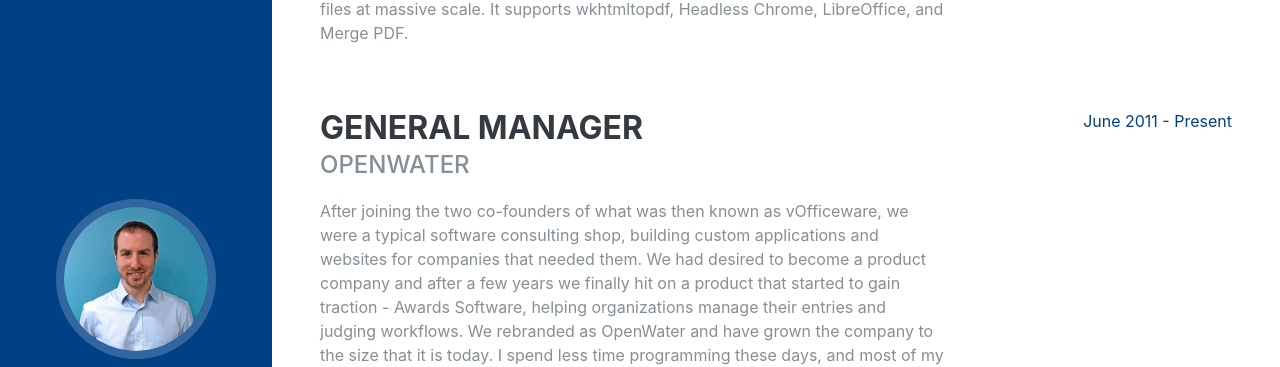
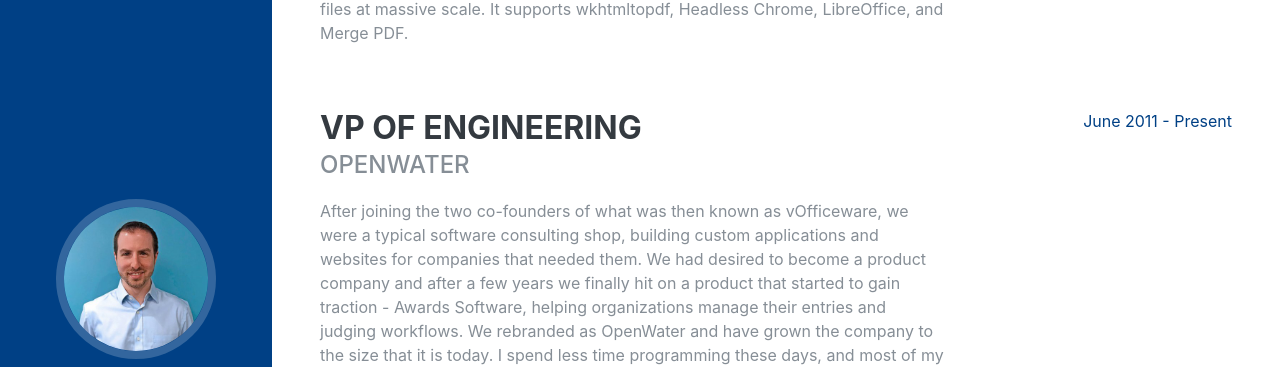
Before and after one commit to apexdodge/apexdodge.github.io, a Jekyll site: the page built from experience.html, in a window 1280 px wide and 1271 px high. Shown: the part 233-600 px from the top of the window. Built offline with Jekyll 4.4.1, drawn with Linux system fonts in a browser that asks for light colours; some web fonts are replaced.

Commit message:
Update experience.html

```diff
--- a/experience.html
+++ b/experience.html
@@ -16,7 +16,7 @@ layout: page
 
 <div class="resume-item d-flex flex-column flex-md-row justify-content-between mb-5">
   <div class="resume-content">
-    <h3 class="mb-0">General Manager</h3>
+    <h3 class="mb-0">VP of Engineering</h3>
     <div class="subheading mb-3">OpenWater</div>
     <p>After joining the two co-founders of what was then known as vOfficeware, we were a typical software
       consulting shop, building custom applications and websites for companies that needed them. We had desired to
```
